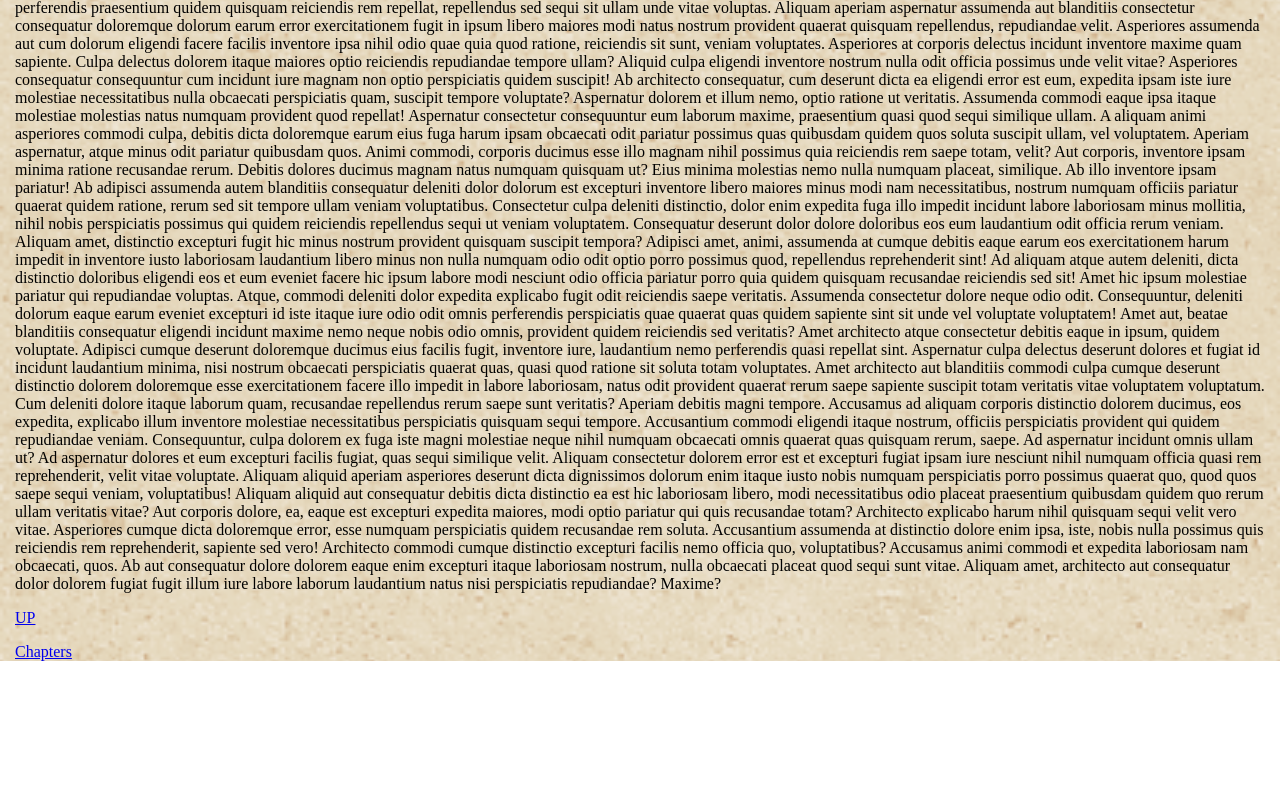
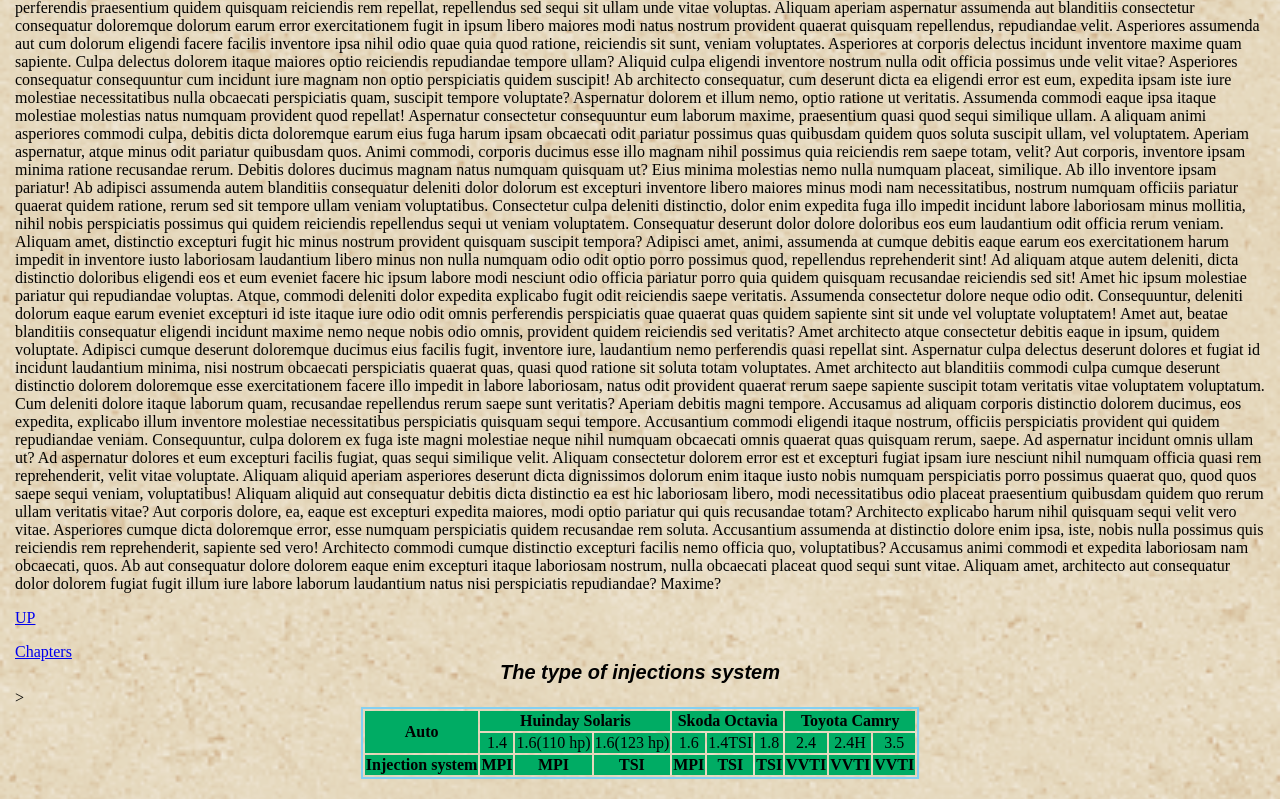
Before and after one commit to YuruMaksau/YuruMaksau-Tasks, a plain HTML site: page Task2_3/index.html in a window 1280 px wide. Shown: the part 10863-11662 px from the top of the page. Before the commit the page ends 11524 px from the top, so only its background shows below. Drawn offline with Linux system fonts and the light colour scheme; a web font is replaced by a local one.

Commit message:
Task_3. All comments were fixed.

```diff
--- a/Task2_3/css/content.css
+++ b/Task2_3/css/content.css
@@ -30,11 +30,6 @@ body {
 .navigation a:hover {
     color: rgb(34, 75, 122);
     border-bottom-style: solid;
-}
-
-.navigation a:nth-child(2n) {
-    /*background: #1c1fa7;*/
-
 }
 
 .navigation ul {
@@ -79,3 +74,17 @@ body {
      font-weight: normal;
      font-style: normal;
  }
+
+.chapter table {
+    margin: auto;
+    border: 2px solid #83d0f2;
+}
+
+.chapter td, th {
+    text-align: center;
+    background: #00ac64;
+}
+
+.chapter {
+    margin-bottom: 20px;
+}
--- a/Task2_3/index.html
+++ b/Task2_3/index.html
@@ -107,6 +107,24 @@
         <p><a href="#top">UP</a></p>
         <a href="#navigation">Chapters</a>
     </div>
+    <div class="name">The type of injections system</div>
+<div class="chapter">
+    <table>
+      <tr>
+         <th rowspan="2">Auto</th>
+         <th colspan="3">Huinday Solaris</th>
+         <th colspan="3">Skoda Octavia</th>
+         <th colspan="3">Toyota Camry</th>
+      </tr>
+      <tr>
+          <td>1.4</td><td>1.6(110 hp)</td><td>1.6(123 hp)</td><td>1.6</td><td>1.4TSI</td><td>1.8</td><td>2.4</td><td>2.4H</td><td>3.5</td>
+      </tr>
+      <tr>
+        <th>Injection system</th>><th>MPI</th><th>MPI</th><th>TSI</th><th>MPI</th><th>TSI</th><th>TSI</th><th>VVTI</th><th>VVTI</th>
+        <th>VVTI</th>
+      </tr>
+    </table>
+</div>
 </main>
 </body>
 </html>
```
Also changed, not shown: Task2_3/icon/mapmarker (1).png (deleted), Task2_3/icon/mapmarker.png (deleted), Task2_3/images/christmas-colour.png (deleted), Task2_3/images/weather.png (deleted).
